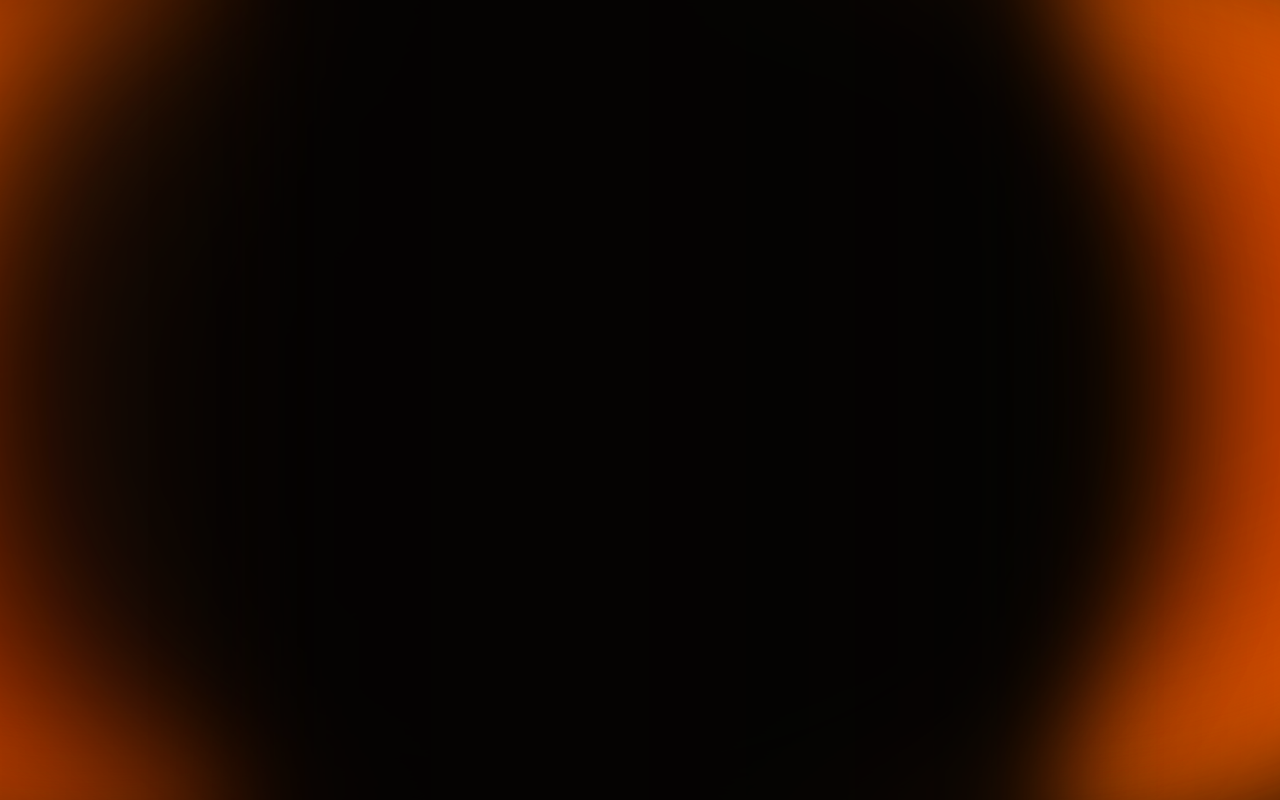
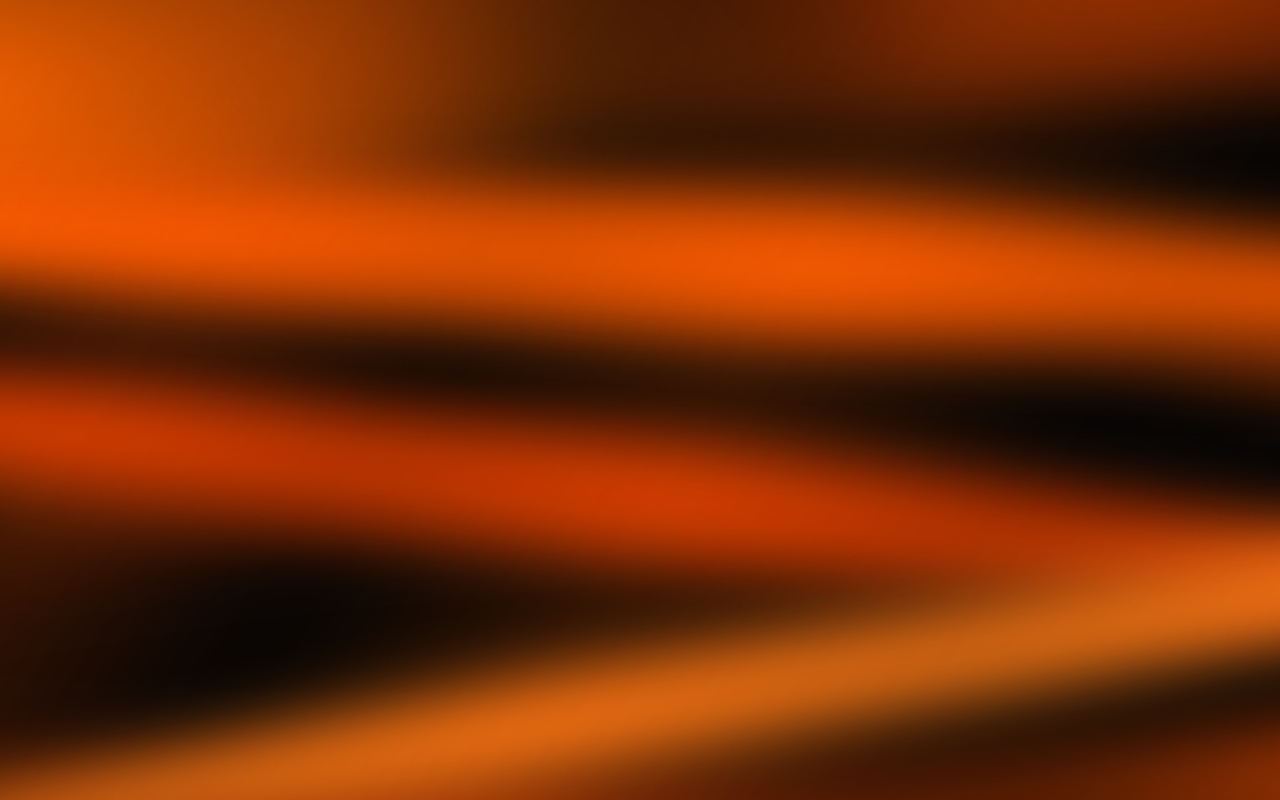
Before and after one commit to db505771/halloween-background, a plain HTML site: page index.html in a window 1280 px wide. Drawn offline with Linux system fonts and the light colour scheme.

Commit message:
Update index.html

```diff
--- a/index.html
+++ b/index.html
@@ -4,7 +4,7 @@
 <head>
 <meta charset="UTF-8">
 <meta name="viewport" content="width=device-width, initial-scale=1, maximum-scale=1">
-<title>Blended Halloween Smoke</title>
+<title>Black & Orange Flowing Smoke</title>
 
 <style>
 * {
@@ -24,154 +24,185 @@ html, body {
   inset: 0;
   overflow: hidden;
   isolation: isolate;
-  background: #050403;
+  background: #080503;
 }
 
-/* Orange glow clouds */
-.cloud {
+/* Base orange atmosphere */
+.orange-base {
   position: absolute;
-  width: 80vw;
-  height: 120vh;
-  top: -10vh;
+  inset: -20%;
+  background:
+    radial-gradient(ellipse at 5% 30%, #ff6500 0%, transparent 38%),
+    radial-gradient(ellipse at 95% 70%, #f04a00 0%, transparent 42%),
+    radial-gradient(ellipse at 35% 100%, #a92d00 0%, transparent 40%),
+    radial-gradient(ellipse at 75% 0%, #bd3900 0%, transparent 38%);
+  filter: blur(35px);
+  animation: orangeTravel 5s ease-in-out infinite alternate;
+}
+
+/* Moving black streams — stretched rather than circular */
+.stream {
+  position: absolute;
+  z-index: 2;
+  left: -35%;
+  width: 170%;
+  height: 34%;
   border-radius: 50%;
-  filter: blur(65px);
-  opacity: 0.9;
+  filter: blur(35px);
+  background: #050403;
   will-change: transform;
 }
 
-.orange-left {
-  left: -35vw;
-  background: #ff5a00;
-  animation: orangeLeft 3s ease-in-out infinite alternate;
+.stream-one {
+  top: 10%;
+  transform: rotate(-13deg);
+  animation: streamOne 4.5s ease-in-out infinite alternate;
 }
 
-.orange-right {
-  right: -35vw;
-  background: #ff6500;
-  animation: orangeRight 3.4s ease-in-out infinite alternate;
+.stream-two {
+  top: 38%;
+  height: 27%;
+  transform: rotate(9deg);
+  animation: streamTwo 3.8s ease-in-out infinite alternate;
 }
 
-.orange-center-left {
-  left: -25vw;
-  top: 15vh;
-  width: 85vw;
-  height: 75vh;
-  background: #a92c00;
-  filter: blur(90px);
-  opacity: 0.75;
-  animation: centerLeft 2.6s ease-in-out infinite alternate;
+.stream-three {
+  top: 65%;
+  height: 35%;
+  transform: rotate(-10deg);
+  animation: streamThree 5.2s ease-in-out infinite alternate;
 }
 
-.orange-center-right {
-  right: -25vw;
-  top: 10vh;
-  width: 85vw;
-  height: 80vh;
-  background: #c23b00;
-  filter: blur(90px);
-  opacity: 0.75;
-  animation: centerRight 3.2s ease-in-out infinite alternate;
-}
-
-/* Dark clouds that MIX with the orange */
-.black-smoke {
+/* Orange ribbons flowing through the dark streams */
+.ribbon {
   position: absolute;
-  width: 85vw;
-  height: 115vh;
-  top: -8vh;
-  border-radius: 45%;
-  background: #080604;
-  filter: blur(75px);
-  opacity: 0.92;
+  z-index: 3;
+  width: 155%;
+  height: 18%;
+  left: -25%;
+  border-radius: 50%;
+  filter: blur(32px);
+  opacity: 0.95;
+  background: #ff5b00;
   will-change: transform;
 }
 
-.black-left {
-  left: 8vw;
-  animation: blackLeft 3.1s ease-in-out infinite alternate;
+.ribbon-one {
+  top: 23%;
+  animation: ribbonOne 3.2s ease-in-out infinite alternate;
 }
 
-.black-right {
-  right: 8vw;
-  animation: blackRight 2.8s ease-in-out infinite alternate;
+.ribbon-two {
+  top: 53%;
+  height: 15%;
+  background: #d83a00;
+  animation: ribbonTwo 3.7s ease-in-out infinite alternate;
 }
 
-.black-middle {
-  position: absolute;
-  z-index: 2;
-  left: 20%;
-  top: -20%;
-  width: 60%;
-  height: 140%;
-  background: #050403;
-  filter: blur(48px);
-  opacity: 0.85;
-  animation: middleFlow 3.5s ease-in-out infinite alternate;
+.ribbon-three {
+  top: 77%;
+  height: 13%;
+  background: #ff7914;
+  animation: ribbonThree 4.1s ease-in-out infinite alternate;
 }
 
-/* Extra soft blending layer */
-.blend {
+/* Soft color haze so no edges look cut out */
+.color-haze {
   position: absolute;
-  inset: -25%;
-  z-index: 3;
+  z-index: 4;
+  inset: -20%;
   background:
     linear-gradient(
-      90deg,
-      rgba(5,4,3,0.0) 0%,
-      rgba(5,4,3,0.15) 18%,
-      rgba(5,4,3,0.4) 32%,
-      rgba(5,4,3,0.25) 43%,
-      rgba(5,4,3,0.45) 55%,
-      rgba(5,4,3,0.2) 68%,
-      rgba(5,4,3,0.0) 85%
+      120deg,
+      transparent 10%,
+      rgba(255, 78, 0, 0.18) 27%,
+      rgba(0, 0, 0, 0.10) 39%,
+      rgba(255, 90, 0, 0.16) 52%,
+      rgba(0, 0, 0, 0.12) 66%,
+      transparent 85%
     );
-  filter: blur(60px);
-  animation: blendFlow 4s ease-in-out infinite alternate;
+  filter: blur(45px);
+  animation: hazeMove 4s ease-in-out infinite alternate;
 }
 
-/* Quick, overlapping motion */
-@keyframes orangeLeft {
-  0% { transform: translate(-8vw, -5vh) scale(0.9) rotate(-8deg); }
-  100% { transform: translate(28vw, 10vh) scale(1.2) rotate(10deg); }
+/* Color streams travel sideways and diagonally */
+@keyframes orangeTravel {
+  0% {
+    transform: translate(-5%, 3%) rotate(-3deg);
+  }
+  100% {
+    transform: translate(5%, -3%) rotate(3deg);
+  }
 }
 
-@keyframes orangeRight {
-  0% { transform: translate(8vw, 6vh) scale(1.1) rotate(8deg); }
-  100% { transform: translate(-28vw, -12vh) scale(0.9) rotate(-10deg); }
+@keyframes streamOne {
+  0% {
+    transform: translate(-8%, -12%) rotate(-17deg);
+  }
+  100% {
+    transform: translate(10%, 15%) rotate(-5deg);
+  }
 }
 
-@keyframes centerLeft {
-  0% { transform: translate(-8vw, 10vh) scale(0.85); }
-  100% { transform: translate(25vw, -10vh) scale(1.2); }
+@keyframes streamTwo {
+  0% {
+    transform: translate(9%, 8%) rotate(15deg);
+  }
+  100% {
+    transform: translate(-9%, -10%) rotate(2deg);
+  }
 }
 
-@keyframes centerRight {
-  0% { transform: translate(8vw, -10vh) scale(1.15); }
-  100% { transform: translate(-25vw, 12vh) scale(0.85); }
+@keyframes streamThree {
+  0% {
+    transform: translate(-7%, 12%) rotate(-15deg);
+  }
+  100% {
+    transform: translate(8%, -12%) rotate(-3deg);
+  }
 }
 
-@keyframes blackLeft {
-  0% { transform: translate(8vw, 4vh) scale(0.8); }
-  100% { transform: translate(-15vw, -5vh) scale(1.15); }
+@keyframes ribbonOne {
+  0% {
+    transform: translate(-12%, 8%) rotate(10deg);
+  }
+  100% {
+    transform: translate(12%, -10%) rotate(-8deg);
+  }
 }
 
-@keyframes blackRight {
-  0% { transform: translate(-8vw, -5vh) scale(1.15); }
-  100% { transform: translate(15vw, 6vh) scale(0.8); }
+@keyframes ribbonTwo {
+  0% {
+    transform: translate(10%, -8%) rotate(-10deg);
+  }
+  100% {
+    transform: translate(-10%, 10%) rotate(12deg);
+  }
 }
 
-@keyframes middleFlow {
-  0% { transform: translateX(-5vw) scaleX(0.85); }
-  100% { transform: translateX(5vw) scaleX(1.15); }
+@keyframes ribbonThree {
+  0% {
+    transform: translate(-10%, -6%) rotate(8deg);
+  }
+  100% {
+    transform: translate(10%, 8%) rotate(-12deg);
+  }
 }
 
-@keyframes blendFlow {
-  0% { transform: translateX(-5vw) translateY(2vh); }
-  100% { transform: translateX(5vw) translateY(-2vh); }
+@keyframes hazeMove {
+  0% {
+    transform: translate(-4%, 2%) rotate(-3deg);
+  }
+  100% {
+    transform: translate(4%, -2%) rotate(3deg);
+  }
 }
 
 @media (prefers-reduced-motion: reduce) {
-  .cloud, .black-smoke, .black-middle, .blend {
+  .orange-base,
+  .stream,
+  .ribbon,
+  .color-haze {
     animation: none;
   }
 }
@@ -180,16 +211,17 @@ html, body {
 
 <body>
 <div class="background">
-  <div class="cloud orange-left"></div>
-  <div class="cloud orange-right"></div>
-  <div class="cloud orange-center-left"></div>
-  <div class="cloud orange-center-right"></div>
+  <div class="orange-base"></div>
 
-  <div class="black-smoke black-left"></div>
-  <div class="black-smoke black-right"></div>
-  <div class="black-middle"></div>
+  <div class="stream stream-one"></div>
+  <div class="stream stream-two"></div>
+  <div class="stream stream-three"></div>
 
-  <div class="blend"></div>
+  <div class="ribbon ribbon-one"></div>
+  <div class="ribbon ribbon-two"></div>
+  <div class="ribbon ribbon-three"></div>
+
+  <div class="color-haze"></div>
 </div>
 </body>
 </html>
```
